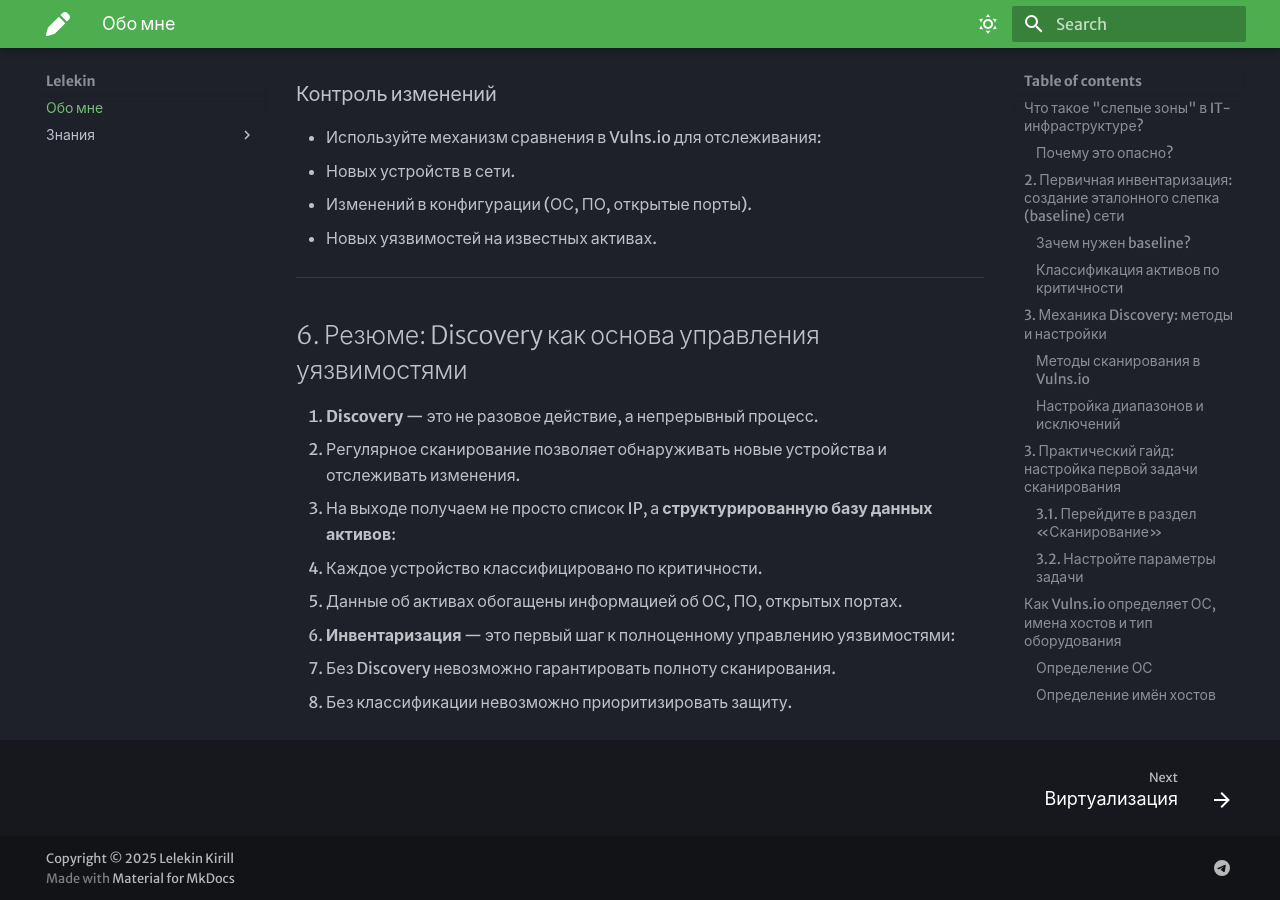
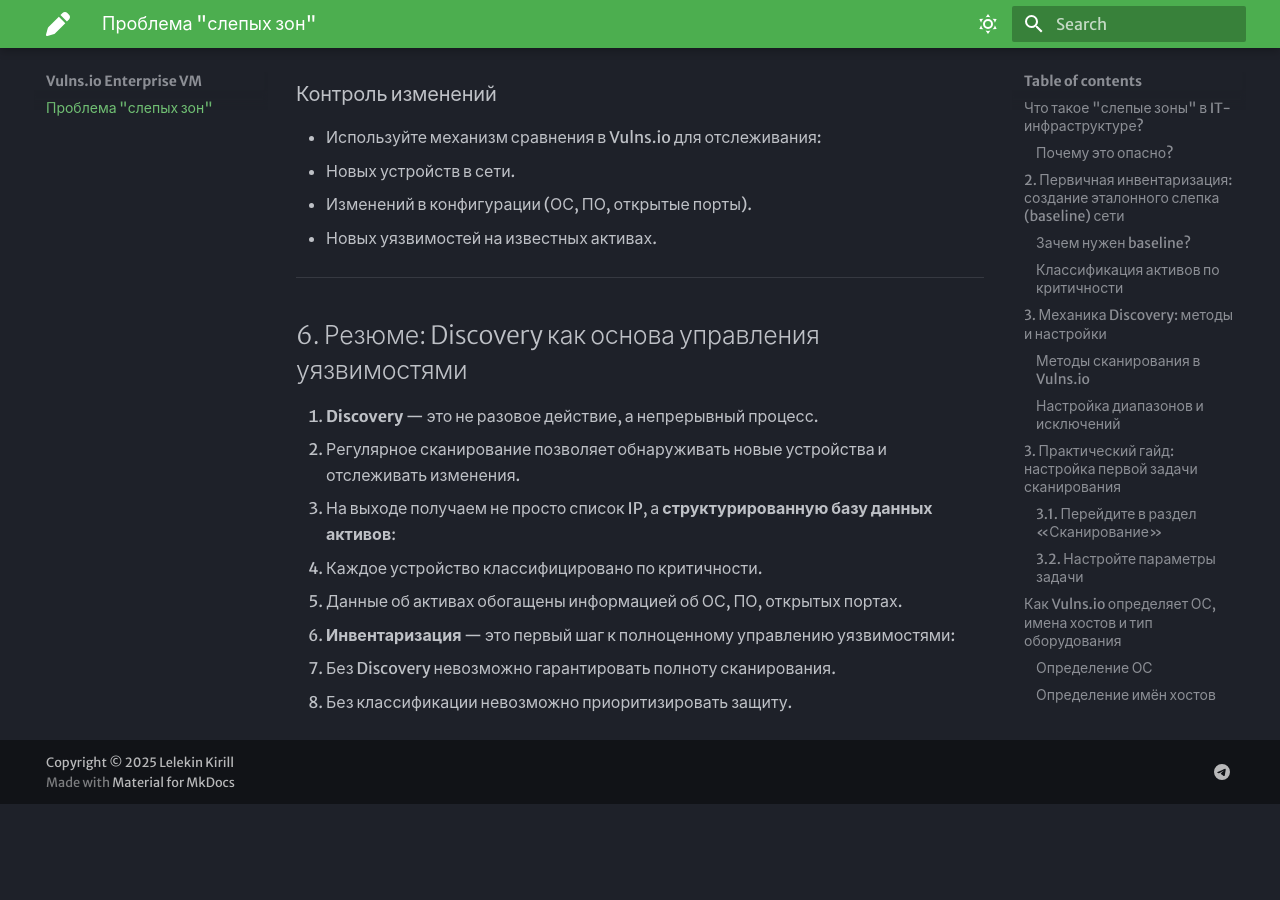
Before and after one commit to lelekinkirill96/mkdocs_portfolio, an MkDocs documentation site: the page built from docs/index.md, in a window 1280 px wide and 900 px high, scrolled down 5627 px. Built offline with MkDocs 1.6.1 and Material for MkDocs 9.7.7, drawn with Linux system fonts in a browser that asks for light colours; after the commit the page ends 6431 px from its top, so only the background shows below that; some of the changed lines change nothing that is shown.

Commit message:
deleting text

```diff
--- a/mkdocs.yml
+++ b/mkdocs.yml
@@ -1,4 +1,4 @@
-site_name: Lelekin
+site_name: Vulns.io Enterprise VM
 site_url: https://lelekinkirill96.github.io/mkdocs_portfolio/
 
 
@@ -37,30 +37,7 @@
   - pymdownx.superfences
 
 nav:
-  - Обо мне: index.md
-
-
-  - Знания:
-    - Темы:
-
-      - Инфраструктура:
-        - Виртуализация: question/infrastructure/virtualization.md
-        - Патч Менеджмент: question/infrastructure/patchmanadgment.md
-      - Сети:
-        - Модель OSI: question/seti/OSI.md
-        - Популярные порты: question/seti/popiularports.md
-        - Основные вопросы по Network: question/seti/questionsnetwork.md
-        - Полезные ссылки: question/seti/links.md
-        - DHCP: question/seti/DHCP.md
-
-    - Инструкции:
-      - Сайт на mkdocs: guide/mkdocs/instruction.md
-      - Запуск сайта с помощью docker и nginx на Windows10:
-        - Шаг 1: guide/nginx+docker/step1.md
-        - Шаг 2: guide/nginx+docker/step1.md
-        - Шаг 3: guide/nginx+docker/step1.md
-        - Шаг 4: guide/nginx+docker/step1.md
-        - Шаг 5: guide/nginx+docker/step1.md
+  - Проблема "слепых зон": index.md
 
 
 
```
